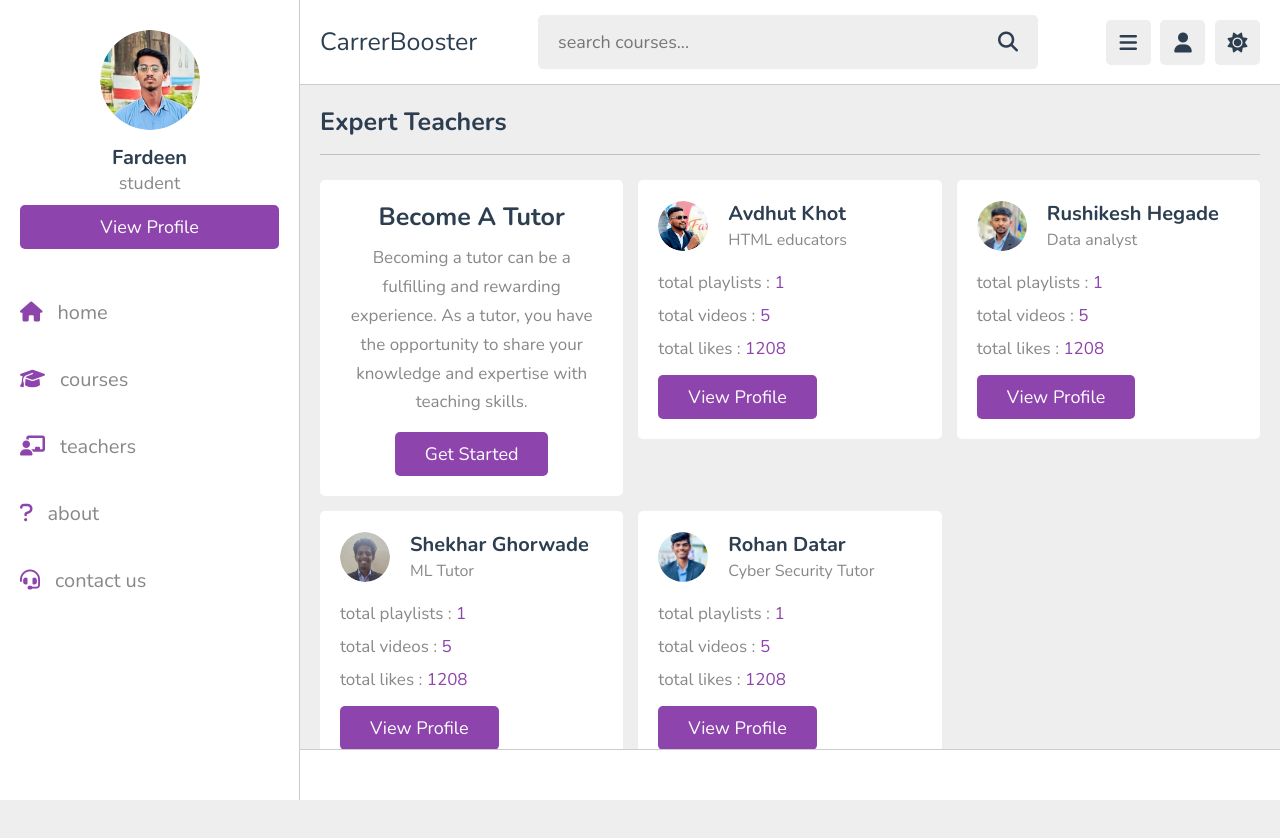
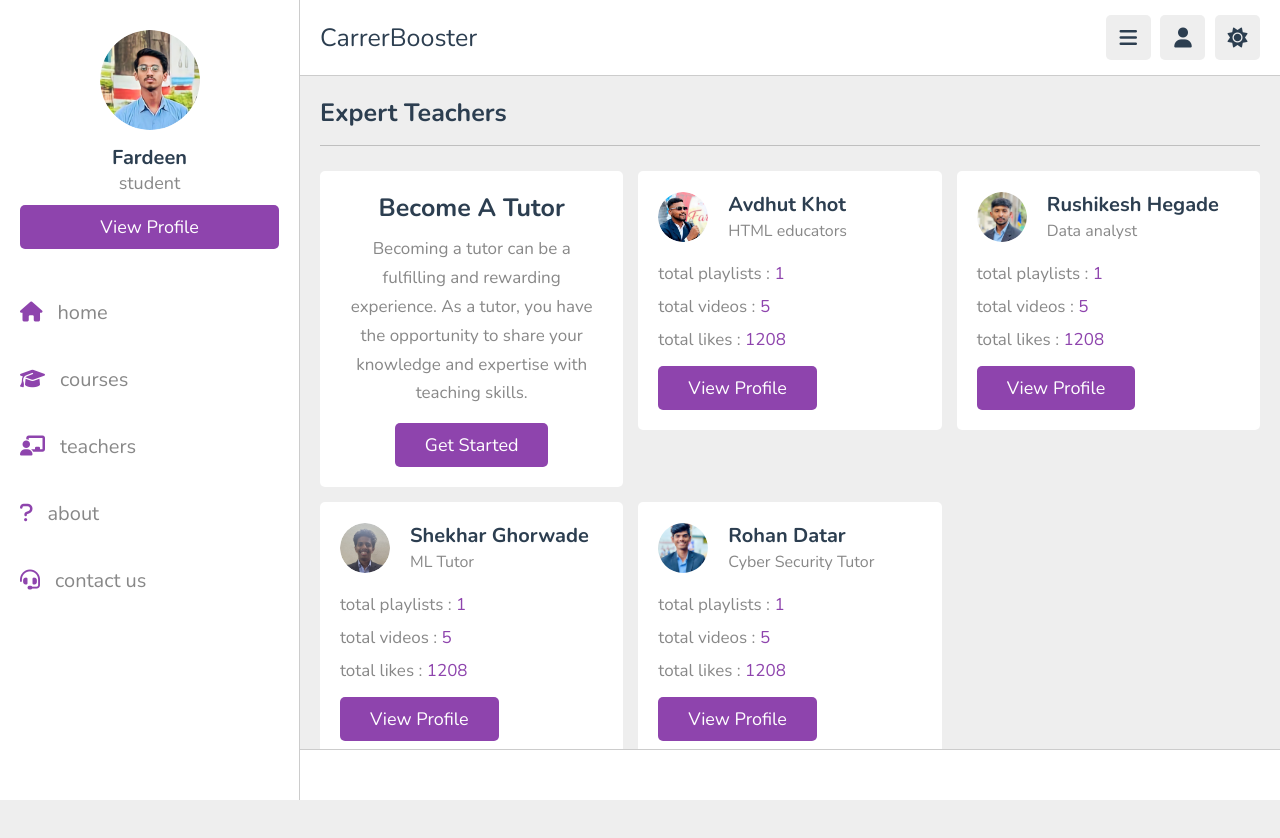
Before and after one commit to Rishikeshhegade/AIbasedITsystem, a plain HTML site: page teachers.html in a window 1280 px wide. Drawn offline with nearby package versions, Linux system fonts and the light colour scheme.

Commit message:
hide search bar

```diff
--- a/teachers.html
+++ b/teachers.html
@@ -21,10 +21,10 @@
 
       <a href="home.html" class="logo">CarrerBooster</a>
 
-      <form action="search.html" method="post" class="search-form">
+     <!--- <form action="search.html" method="post" class="search-form">
          <input type="text" name="search_box" required placeholder="search courses..." maxlength="100">
          <button type="submit" class="fas fa-search"></button>
-      </form>
+      </form> -->
 
       <div class="icons">
          <div id="menu-btn" class="fas fa-bars"></div>
```
Also changed, not shown: about.html (+2 -2 lines), contact.html (+2 -2 lines).
